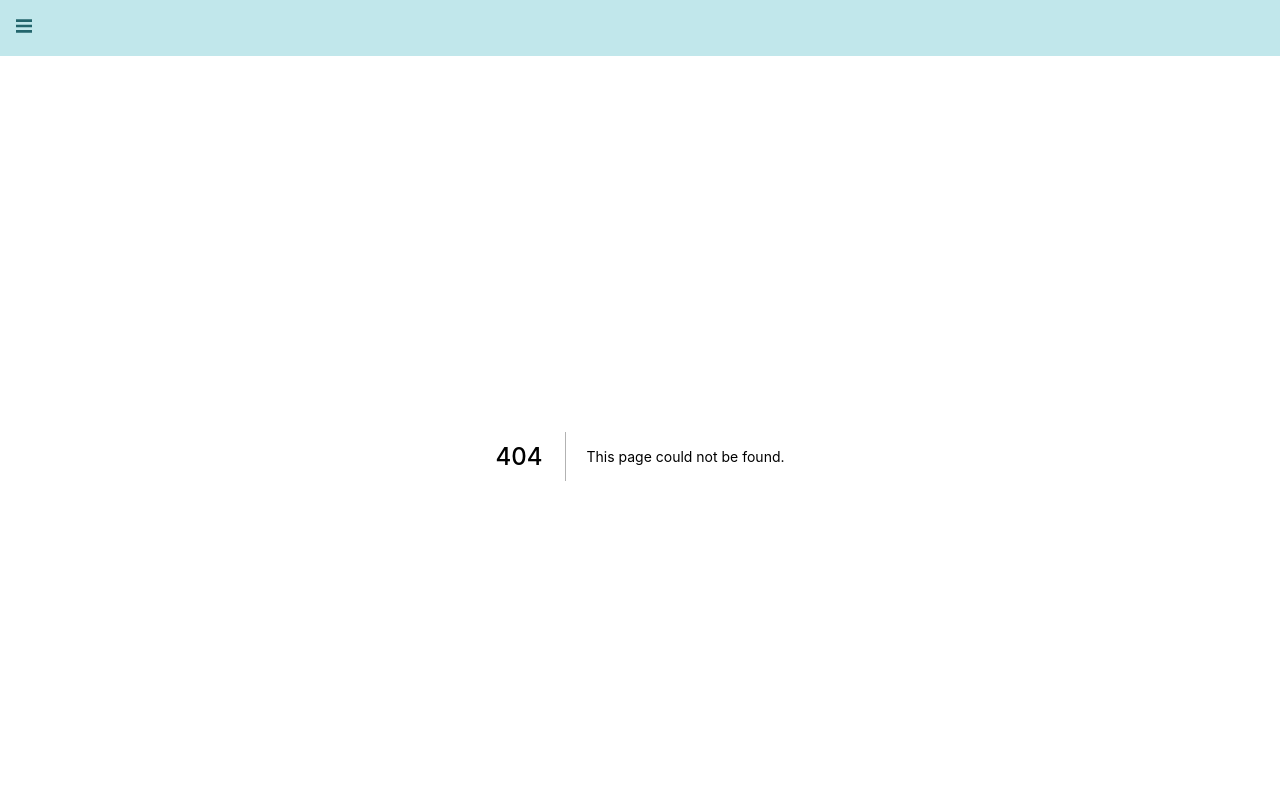
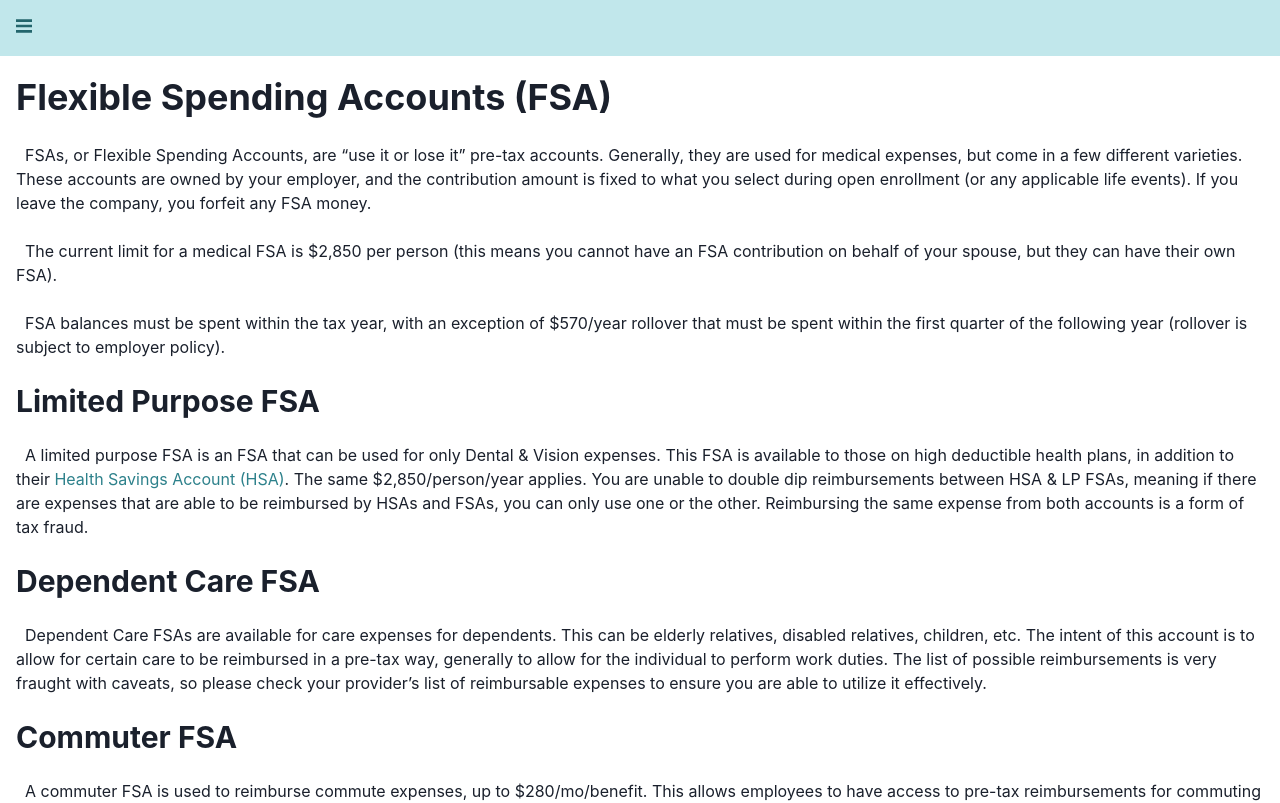
Before and after one commit to m3fawner/ssr-study, a Next.js app: page /tax-advantaged-accounts/fsa in a window 1280 px wide. Before the commit this address had no page. Shown: the top 803 px of the page. Built offline with nearby package versions, Linux system fonts and the light colour scheme.

Commit message:
feat(fsa), task(401k): Move 401k under tax-advantaged-accounts to reflect the correct hierarchy

```diff
--- /dev/null
+++ b/markdown/fsa.md
@@ -0,0 +1,37 @@
+# Flexible Spending Accounts (FSA)
+
+&nbsp;
+
+  FSAs, or Flexible Spending Accounts, are “use it or lose it” pre-tax accounts. Generally, they are used for medical expenses, but come in a few different varieties. These accounts are owned by your employer, and the contribution amount is fixed to what you select during open enrollment (or any applicable life events). If you leave the company, you forfeit any FSA money.
+
+&nbsp;
+
+  The current limit for a medical FSA is $2,850 per person (this means you cannot have an FSA contribution on behalf of your spouse, but they can have their own FSA).
+
+&nbsp;
+
+  FSA balances must be spent within the tax year, with an exception of $570/year rollover that must be spent within the first quarter of the following year (rollover is subject to employer policy).
+
+&nbsp;
+
+## Limited Purpose FSA
+
+&nbsp;
+
+  A limited purpose FSA is an FSA that can be used for only Dental & Vision expenses. This FSA is available to those on high deductible health plans, in addition to their [Health Savings Account (HSA)](/tax-advantaged-accounts/hsa). The same $2,850/person/year applies. You are unable to double dip reimbursements between HSA & LP FSAs, meaning if there are expenses that are able to be reimbursed by HSAs and FSAs, you can only use one or the other. Reimbursing the same expense from both accounts is a form of tax fraud.
+
+&nbsp;
+
+## Dependent Care FSA
+
+&nbsp;
+
+  Dependent Care FSAs are available for care expenses for dependents. This can be elderly relatives, disabled relatives, children, etc. The intent of this account is to allow for certain care to be reimbursed in a pre-tax way, generally to allow for the individual to perform work duties. The list of possible reimbursements is very fraught with caveats, so please check your provider’s list of reimbursable expenses to ensure you are able to utilize it effectively.
+
+&nbsp;
+
+## Commuter FSA
+
+&nbsp;
+
+  A commuter FSA is used to reimburse commute expenses, up to $280/mo/benefit. This allows employees to have access to pre-tax reimbursements for commuting expenses such as public transportation or parking.
--- /dev/null
+++ b/pages/tax-advantaged-accounts/fsa.jsx
@@ -0,0 +1,20 @@
+import PropTypes from 'prop-types';
+import getMarkdown from '../../markdown/getMarkdown';
+import Head from '../../src/components/Head';
+import MarkdownConverter from '../../src/components/MarkdownConverter';
+
+const FlexibleSavingsAccounts = ({ fsa }) => (
+  <>
+    <Head title="Flexible Savings Account" description="Flexible savings accounts are use it or lose it accounts that give tax advantages to cover certain known costs like transportation and medical expenses." url="tax-advantaged-accounts/fsa" />
+    <MarkdownConverter pt="5" markdown={fsa} />
+  </>
+);
+FlexibleSavingsAccounts.propTypes = {
+  fsa: PropTypes.string.isRequired,
+};
+export const getStaticProps = async () => ({
+  props: {
+    fsa: await getMarkdown('fsa'),
+  },
+});
+export default FlexibleSavingsAccounts;
--- a/src/components/Header.jsx
+++ b/src/components/Header.jsx
@@ -37,7 +37,7 @@ const ROUTE_KEYS = {
   TRUE_UP_CONTRIBUTIONS: 'TRUE_UP_CONTRIBUTIONS',
 };
 const ROUTES = {
-  [ROUTE_KEYS['401K']]: '/401k',
+  [ROUTE_KEYS['401K']]: '/tax-advantaged-accounts/401k',
   [ROUTE_KEYS.ASSET_ALLOCATION]: '/investments/asset-allocation',
   [ROUTE_KEYS.CAPITAL_GAINS]: '/taxation/capital-gains',
   [ROUTE_KEYS.CONTRIBUTION_TIMING]: '/investments/contribution-timing',
@@ -46,7 +46,8 @@ const ROUTES = {
   [ROUTE_KEYS.EMERGENCY_FUNDS]: '/general/emergency-funds',
   [ROUTE_KEYS.EQUITY_COMPENSATION]: '/equity-compensation',
   [ROUTE_KEYS.FILING_YOUR_TAXES]: '/taxation/filing-your-taxes',
-  [ROUTE_KEYS.MEGABACKDOOR_ROTH]: '/401k/megabackdoor-roth',
+  [ROUTE_KEYS.FSA]: '/tax-advantaged-accounts/fsa',
+  [ROUTE_KEYS.MEGABACKDOOR_ROTH]: '/tax-advantaged-accounts/401k/megabackdoor-roth',
   [ROUTE_KEYS.NET_PROCEEDS]: '/equity-compensation/net-proceeds',
   [ROUTE_KEYS.REBALANCING]: '/investments/rebalancing',
   [ROUTE_KEYS.ROTH_TRAD_AT]: '/taxation/roth-trad-after-tax',
@@ -54,7 +55,7 @@ const ROUTES = {
   [ROUTE_KEYS.SHORT_V_LONG_TERM_SAVINGS]: '/general/short-v-long-term-savings',
   [ROUTE_KEYS.TAX_HARVESTING]: '/taxation/tax-harvesting',
   [ROUTE_KEYS.TAX_OPTIMIZATIONS]: '/taxation/optimizations',
-  [ROUTE_KEYS.TRUE_UP_CONTRIBUTIONS]: '/401k/true-up-contributions',
+  [ROUTE_KEYS.TRUE_UP_CONTRIBUTIONS]: '/tax-advantaged-accounts/401k/true-up-contributions',
 };
 const ROUTE_NAMES = {
   [ROUTE_KEYS['401K']]: '401(k)',
@@ -66,6 +67,7 @@ const ROUTE_NAMES = {
   [ROUTE_KEYS.EMERGENCY_FUNDS]: 'Emergency funds',
   [ROUTE_KEYS.EQUITY_COMPENSATION]: 'Equity compensation',
   [ROUTE_KEYS.FILING_YOUR_TAXES]: 'Filing your taxes',
+  [ROUTE_KEYS.FSA]: 'Flexible Savings Accounts (FSA)',
   [ROUTE_KEYS.MEGABACKDOOR_ROTH]: 'Megabackdoor Roth',
   [ROUTE_KEYS.NET_PROCEEDS]: 'Net proceeds',
   [ROUTE_KEYS.REBALANCING]: 'Rebalancing',
```
Also changed, not shown: markdown/401k.md (+10 -0 lines), pages/401k/megabackdoor-roth.jsx (deleted, +0 -22 lines), pages/401k/true-up-contributions.jsx (deleted, +0 -21 lines), pages/tax-advantaged-accounts/401k/index.jsx (renamed from pages/401k/index.jsx, +4 -4 lines), pages/tax-advantaged-accounts/401k/megabackdoor-roth.jsx (added, +22 -0 lines), pages/tax-advantaged-accounts/401k/true-up-contributions.jsx (added, +21 -0 lines).
